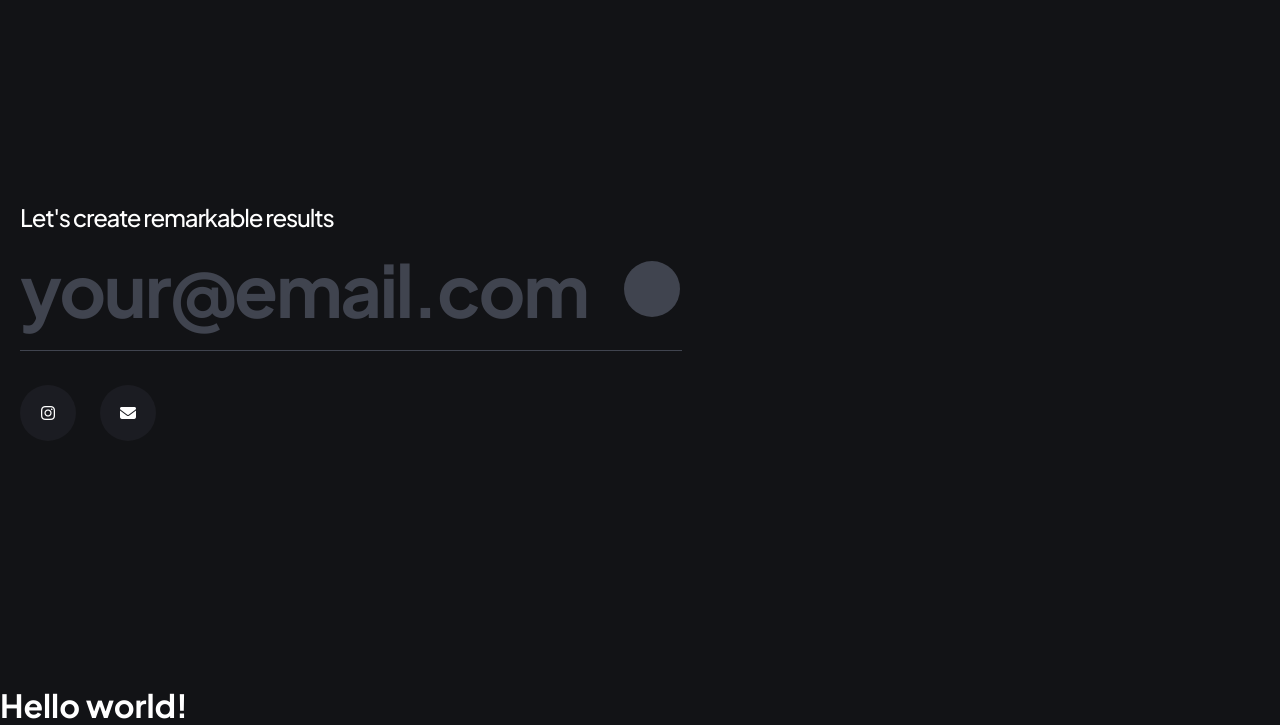
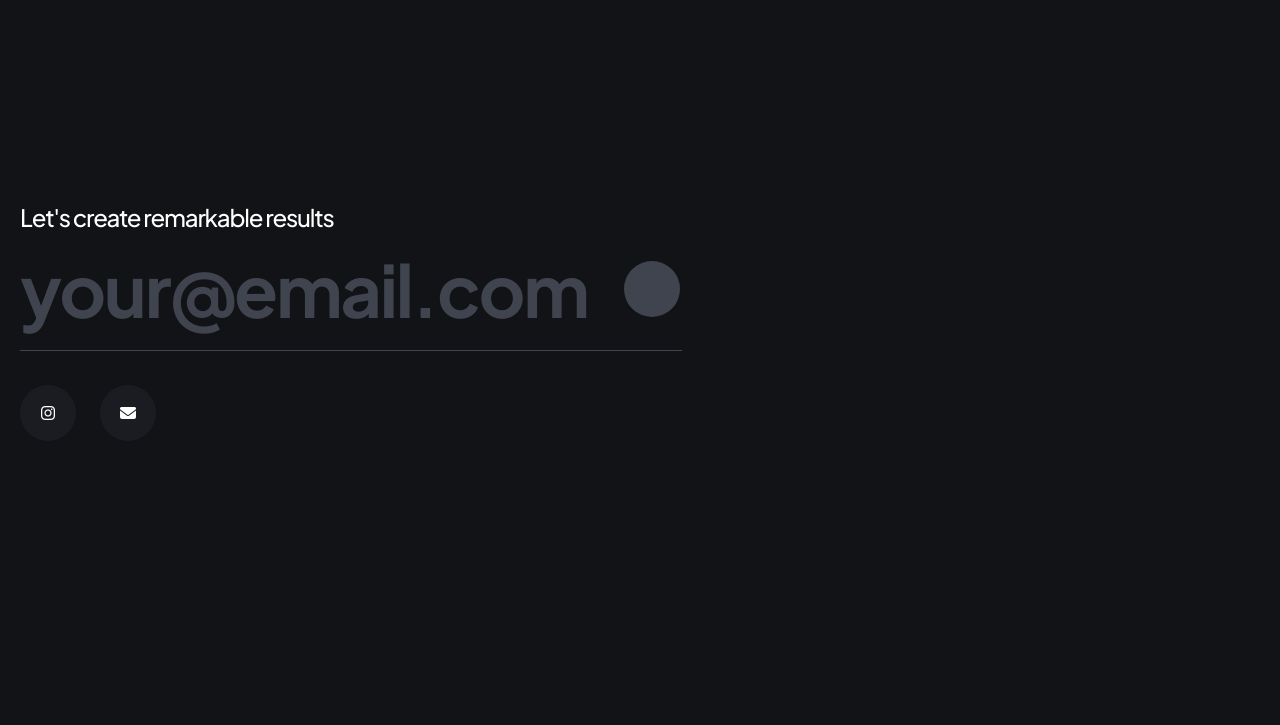
Before and after one commit to abdurrahmanfahim/Archea-project-with-Grid, a plain HTML site: page index.html in a window 1280 px wide. Shown: the part 5061-5786 px from the top of the page. After the commit the page ends 5746 px from the top, so only its background shows below. Drawn offline with Linux system fonts and the light colour scheme; a web font is replaced by a local one.

Commit message:
biyojon
-

```diff
--- a/index.html
+++ b/index.html
@@ -190,7 +190,5 @@
     </footer>
     <!-- ========= Footer End ========= -->
 
-    <h1>Hello world!</h1>
-
 </body>
 </html>
```
